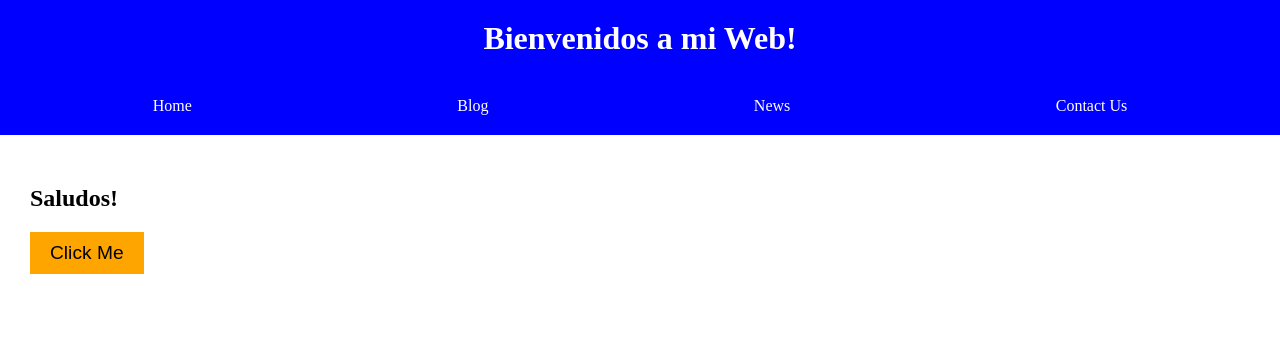
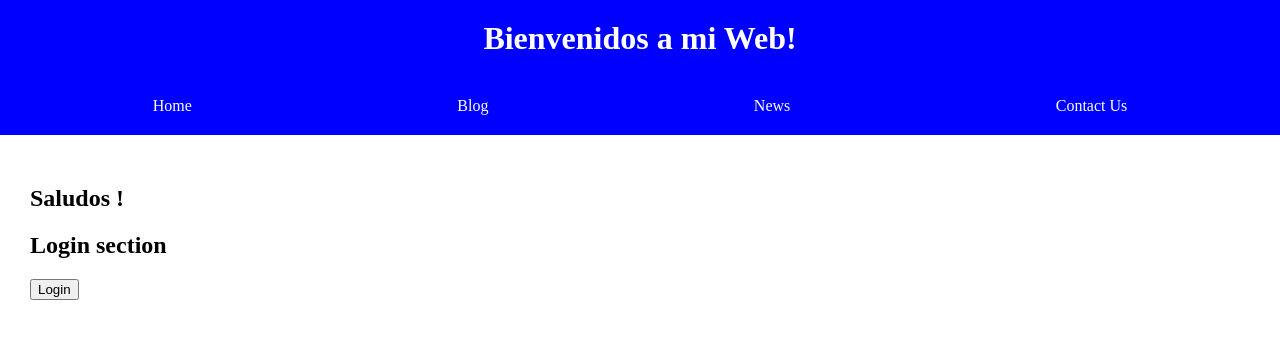
Before and after one commit to Amaza-ing/OW-React-Basics-Course, a React (Vite) app: page / in a window 1280 px wide. Shown: the top 338 px of the page. Built offline with nearby package versions, Linux system fonts and the light colour scheme.

Commit message:
07-props-child-to-parent

```diff
--- a/src/App.jsx
+++ b/src/App.jsx
@@ -1,6 +1,6 @@
 import "./App.css";
 import HeaderComponent from "./components/HeaderComponent";
-import ButtonComponent from "./components/ButtonComponent";
+import Login from "./components/Login";
 import { useState } from "react";
 
 function App() {
@@ -12,13 +12,20 @@
     contact: "Contact Us",
   };
 
+  const [user, setUser] = useState({});
+
+  const login = (userInfo) => {
+    console.log(userInfo);
+    setUser(userInfo);
+  };
+
   return (
     <>
       <HeaderComponent greetings={greetings} links={links}></HeaderComponent>
 
       <main className="main-content">
-        <h2>Saludos!</h2>
-        <ButtonComponent text={"Click Me"}></ButtonComponent>
+        <h2>Saludos {user.username}!</h2>
+        <Login handleLogin={login}></Login>
       </main>
     </>
   );
--- /dev/null
+++ b/src/components/Login.jsx
@@ -0,0 +1,19 @@
+function Login(props) {
+  const user = {
+    username: "Adrián",
+    email: "adrian@email.com",
+  };
+
+  const handleClick = () => {
+    props.handleLogin(user);
+  };
+
+  return (
+    <section>
+      <h2>Login section</h2>
+      <button onClick={handleClick}>Login</button>
+    </section>
+  );
+}
+
+export default Login;
```
